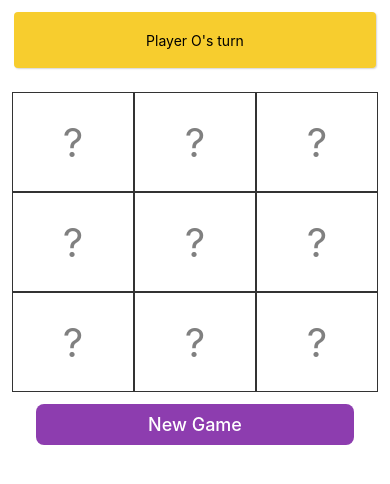
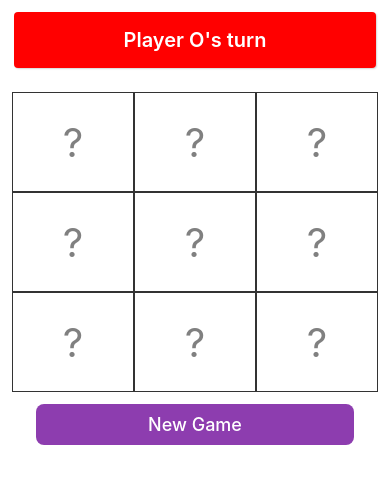
Before and after one commit to doffing81/NativeProjects, a React Native app in the folder TicTacToe/: screen / in a window 390 px wide. Shown: the top 484 px of the page. Built offline with nearby package versions, Linux system fonts and the light colour scheme.

Commit message:
Update styling

```diff
--- a/TicTacToe/src/App.tsx
+++ b/TicTacToe/src/App.tsx
@@ -117,7 +117,7 @@ function App(): JSX.Element {
           </View>
         ) : (
           <View style={[styles.playerInfo, is_X ? styles.playerX : styles.playerO]}>
-            <Text>
+            <Text style={styles.gameTurnTxt}>
               Player {is_X ? 'X' : 'O'}'s turn
             </Text>
           </View>
@@ -165,10 +165,10 @@ const styles = StyleSheet.create({
     fontWeight: '600',
   },
   playerX: {
-    backgroundColor: '#38CC77',
+    backgroundColor: 'green',
   },
   playerO: {
-    backgroundColor: '#F7CD2E',
+    backgroundColor: 'red',
   },
   grid: {
     margin: 12,
@@ -183,14 +183,13 @@ const styles = StyleSheet.create({
   },
   winnerInfo: {
     borderRadius: 8,
-    backgroundColor: '#38CC77',
+    backgroundColor: 'orange',
     shadowOpacity: 0.1,
   },
   winnerTxt: {
     fontSize: 20,
     color: '#FFFFFF',
     fontWeight: '600',
-    // textTransform: 'capitalize',
   },
   gameBtn: {
     alignItems: 'center',
```
